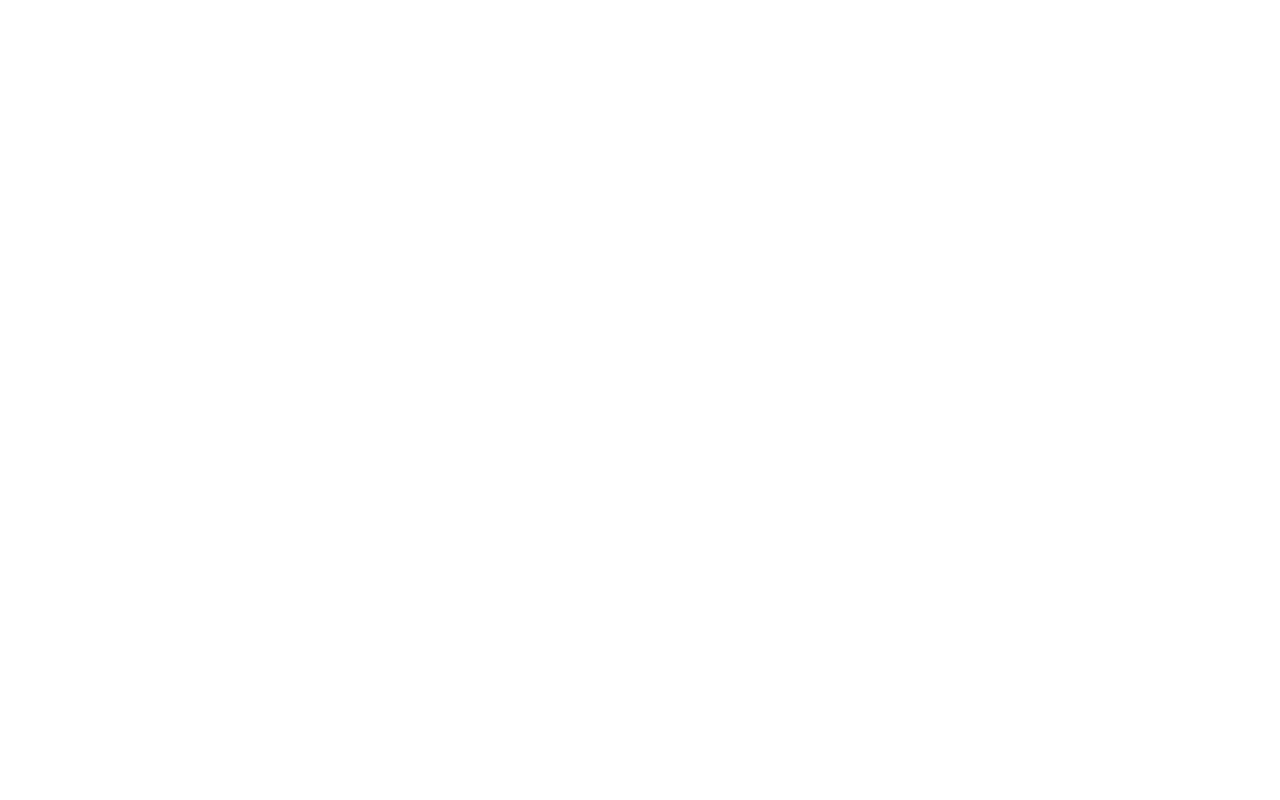
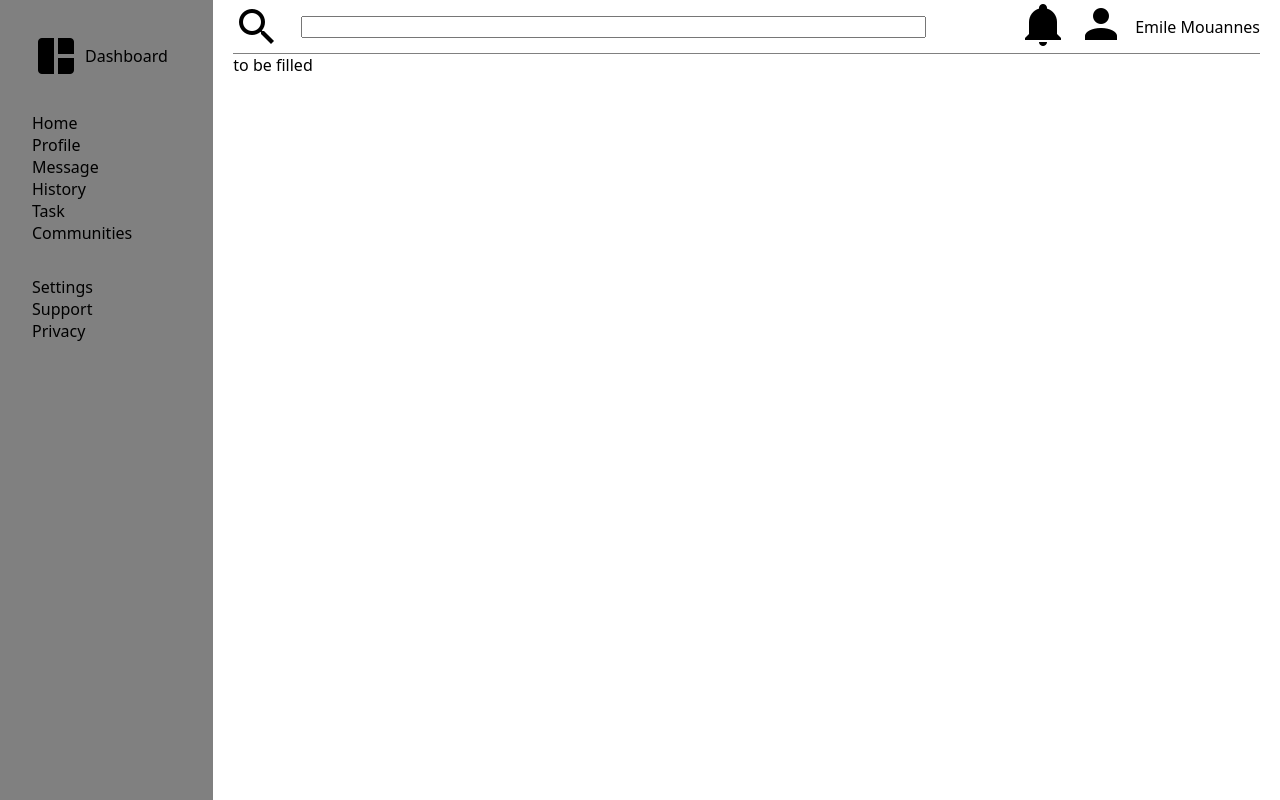
Before and after one commit to emilations/odin-admin-dashboard, a plain HTML site: page index.html in a window 1280 px wide. Drawn offline with Linux system fonts and the light colour scheme.

Commit message:
Add sidebar and search element

```diff
--- a/index.html
+++ b/index.html
@@ -7,5 +7,46 @@
     <link rel="stylesheet" href="./styles.css" />
     <title>Document</title>
   </head>
-  <body></body>
+  <body>
+    <div class="container">
+      <div class="sidebar">
+        <div class="logo">
+          <img src="./static/collage.png" alt="" />Dashboard
+        </div>
+        <ul>
+          <li>Home</li>
+          <li>Profile</li>
+          <li>Message</li>
+          <li>History</li>
+          <li>Task</li>
+          <li>Communities</li>
+        </ul>
+
+        <ul>
+          <li>Settings</li>
+          <li>Support</li>
+          <li>Privacy</li>
+        </ul>
+      </div>
+
+      <div class="header">
+        <div class="header-top">
+          <div class="header-top__search">
+            <img src="./static/magnify.png" alt="" />
+            <input type="text" name="" id="" />
+          </div>
+          <div class="header-top__notification-icon">
+            <img src="./static/bell.png" alt="" />
+          </div>
+          <div class="header-top__profile-avatar">
+            <img src="./static/account.png" alt="" />
+          </div>
+          <div class="header-top__profile-name">Emile Mouannes</div>
+        </div>
+        <div class="header-bottom">to be filled</div>
+      </div>
+
+      <div class="main"></div>
+    </div>
+  </body>
 </html>
--- a/styles.css
+++ b/styles.css
@@ -0,0 +1,54 @@
+* {
+  margin: 0;
+  padding: 0;
+  font-family: system-ui, -apple-system, BlinkMacSystemFont, "Segoe UI", Roboto,
+    Oxygen, Ubuntu, Cantarell, "Open Sans", "Helvetica Neue", sans-serif;
+}
+
+.container {
+  display: grid;
+  grid-template-columns: 1fr 5fr;
+  height: 100vh;
+}
+
+.sidebar {
+  background-color: grey;
+  grid-row-start: span 2;
+  display: flex;
+  flex-direction: column;
+  gap: 2em;
+  padding: 2em 1em 2em 2em;
+}
+
+.header {
+  padding: 0 20px 0 20px;
+}
+
+.header-top {
+  display: grid;
+  grid-auto-flow: column;
+  grid-template-columns: 1fr;
+  align-items: center;
+  gap: 10px;
+  border-bottom: 1px solid grey;
+}
+
+.header-top__search {
+  display: flex;
+  align-items: center;
+  gap: 20px;
+}
+
+.header-top__search input {
+  width: 80%;
+}
+
+.logo {
+  display: flex;
+  align-items: center;
+  gap: 5px;
+}
+
+ul li {
+  list-style: none;
+}
```
Also changed, not shown: static/account.png (added), static/bell.png (added), static/collage.png (added), static/magnify.png (added).
